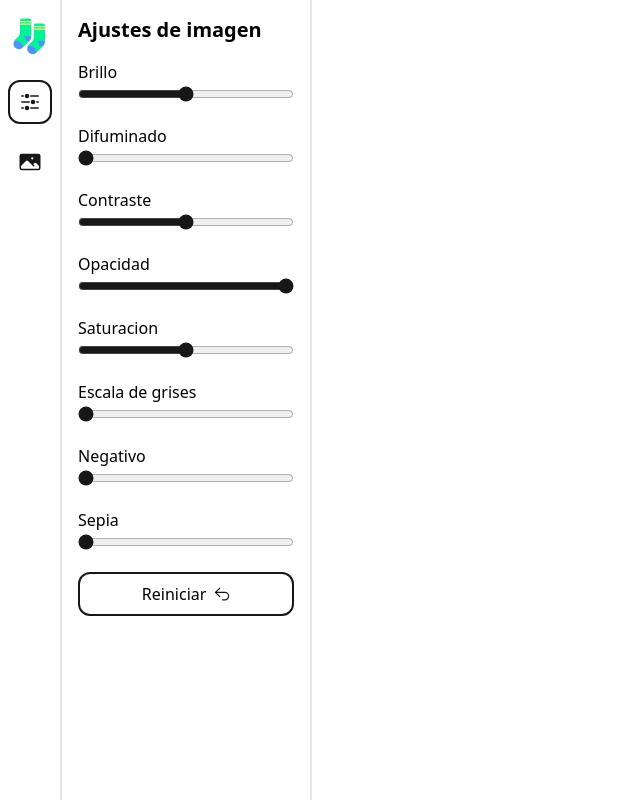
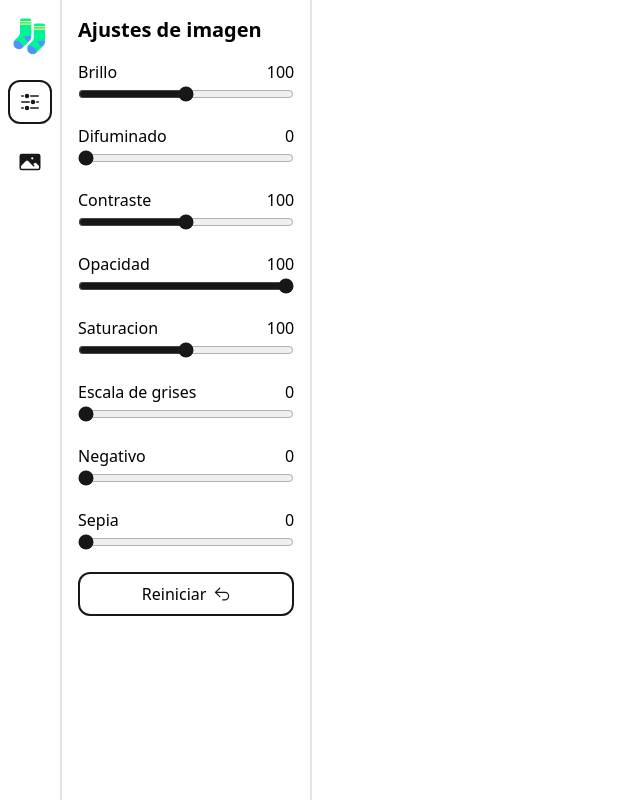
Before and after one commit to josushu0/image-editor, a React (Vite) app: page / in a window 1280 px wide. Both pictures are taken after a click on the button "Ajustes de imagen". Shown: the whole page, without its empty margins (0-640 px from the left). Built offline with nearby package versions, Linux system fonts and the light colour scheme.

Commit message:
feat(adjustments): added a value label to the input

```diff
--- a/src/components/Input.tsx
+++ b/src/components/Input.tsx
@@ -13,7 +13,10 @@ function Input({name, label, min, max, value, onChange}: Props) {
 	const dispatch = useAppDispatch()
 	return (
 		<div>
-			<label htmlFor="brillo" className="block">{label}</label>
+			<div className="flex justify-between">
+				<label htmlFor="brillo" className="block">{label}</label>
+				<span>{value}</span>
+			</div>
 			<input
 				onChange={(e) => dispatch(onChange(parseFloat(e.target.value)))}
 				type="range"
```
